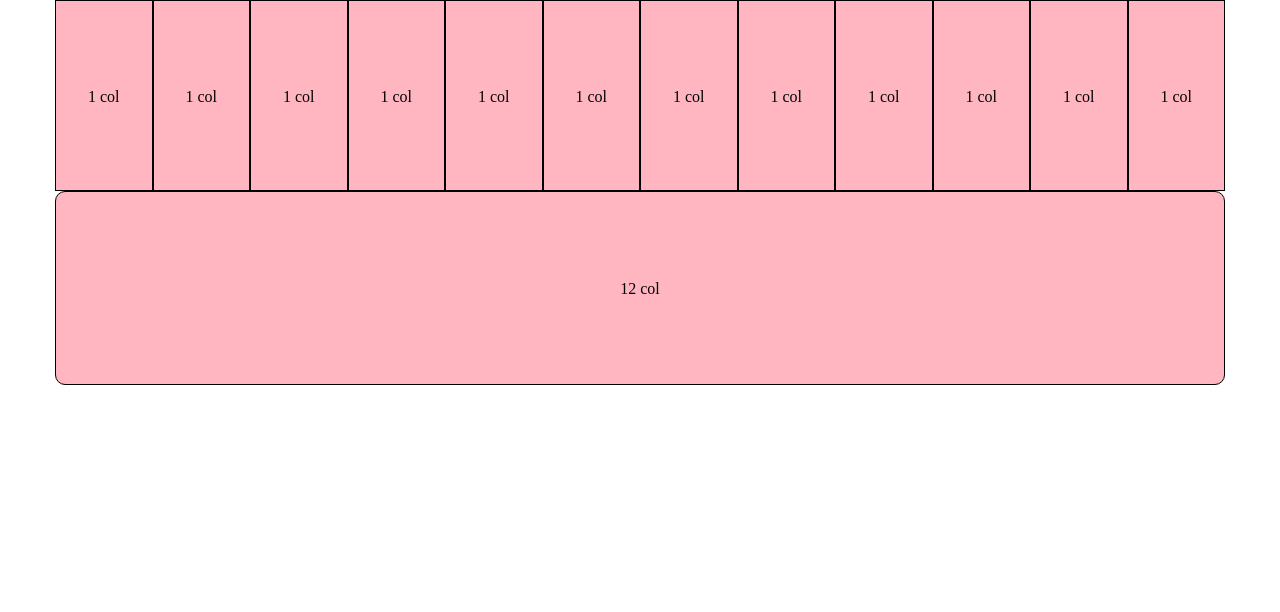
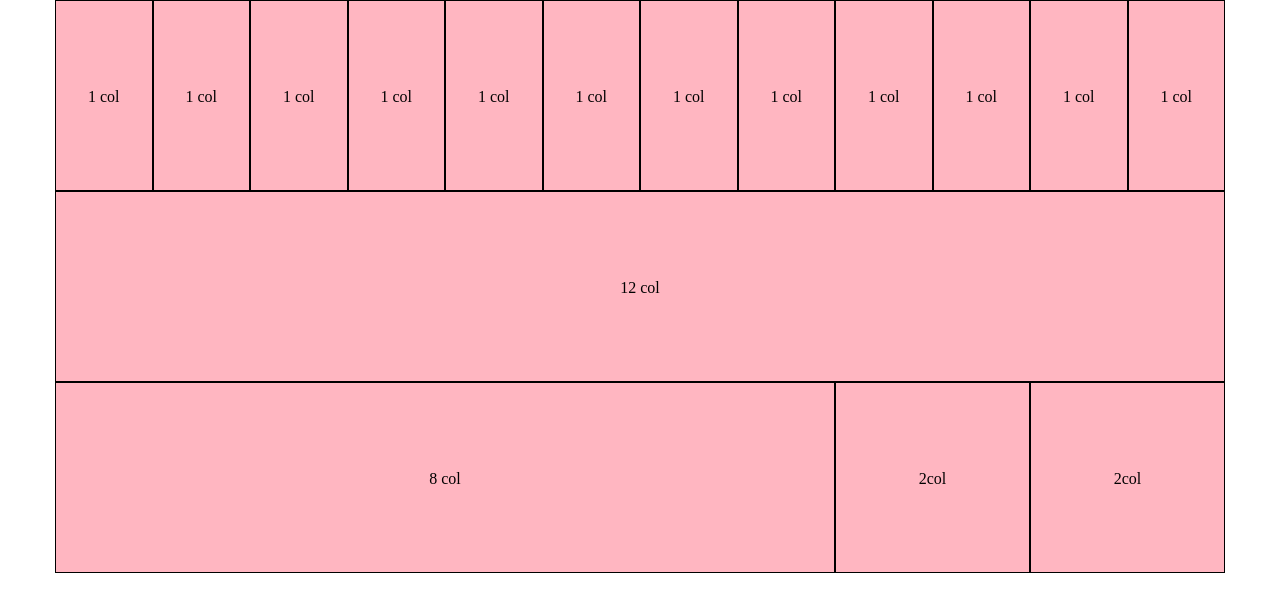
Before and after one commit to merlino79/html-css-12bool, a plain HTML site: page index.html in a window 1280 px wide. Drawn offline with Linux system fonts and the light colour scheme.

Commit message:
aggiunto a * hight l line-height per non scriverla sempre

```diff
--- a/css/style.css
+++ b/css/style.css
@@ -1,6 +1,9 @@
 [class*="col-"]{
   background-color: lightpink;
   border: 1px solid black;
+  height: 191px;
+   line-height: 191px;
+
 }
 
 
@@ -9,14 +12,6 @@
 
 }
 
- .col-1{
-   height: 191px;
-   line-height: 191px;
- }
+
 
  /* seconda sezione  */
- .col-12{
-   height: 194px;
-   line-height: 194px;
-   border-radius: 10px;
- }
--- a/index.html
+++ b/index.html
@@ -34,6 +34,15 @@
     <div class="col-12">12 col</div>
   </div>
 
+  <!-- terza sezione -->
+
+  <div class="container">
+    <div class="col-8">8 col</div>
+    <div class="col-2">2col</div>
+    <div class="col-2">2col</div>
+
+  </div>
+
 
 
 
```
